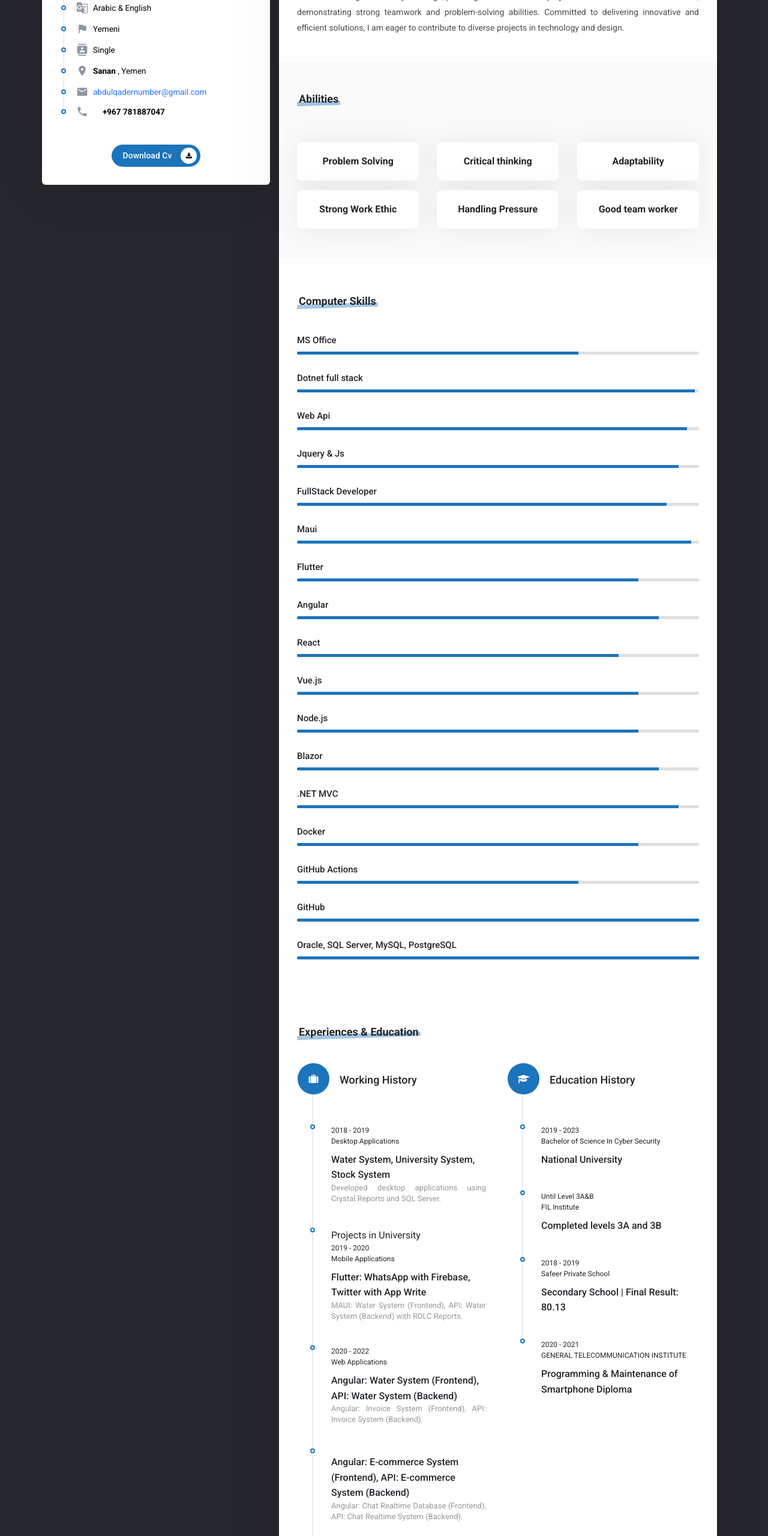
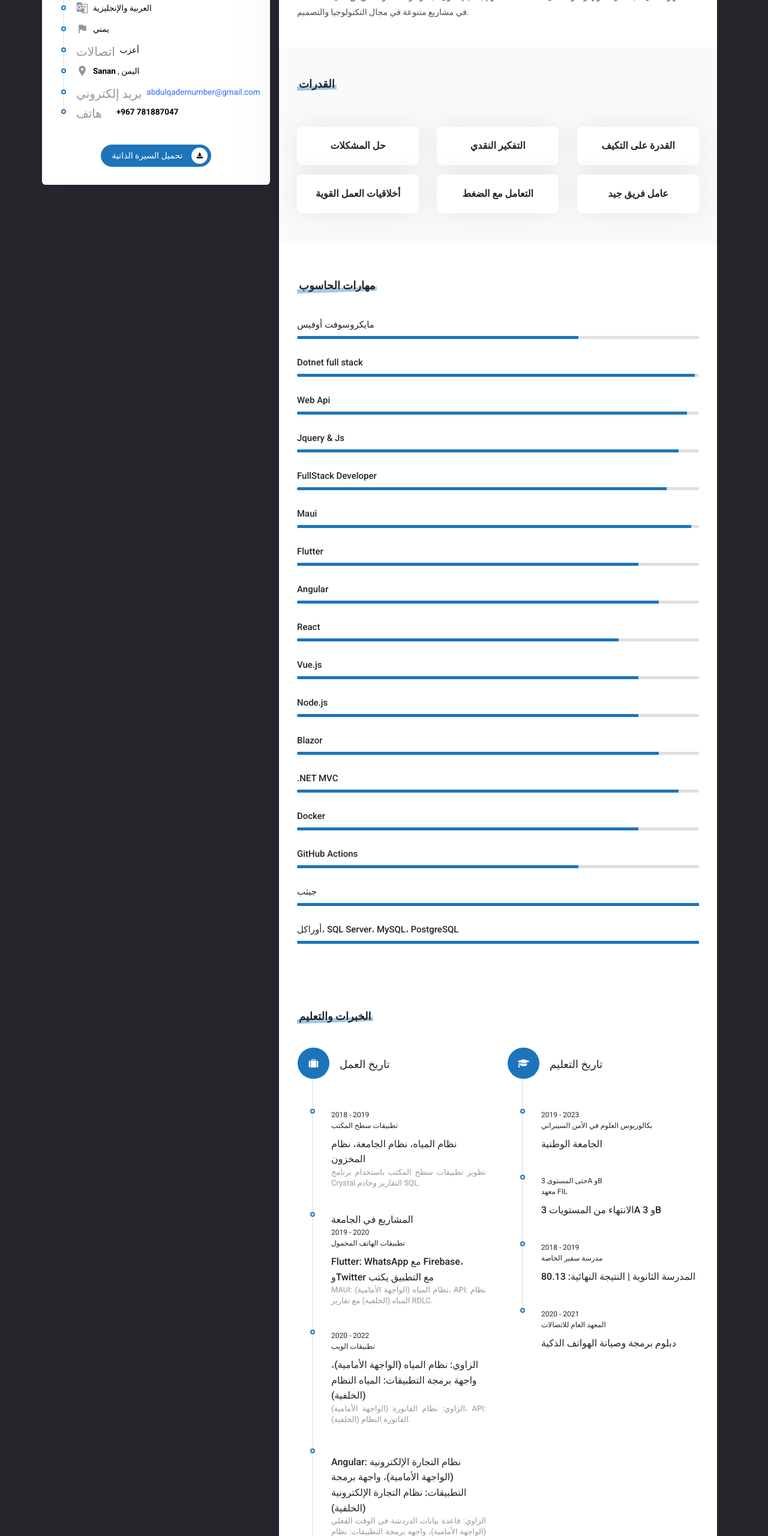
Before and after one commit to Nested101/abdulqader_cv, a plain HTML site: page index.html in a window 1280 px wide. Shown: the part 240-2800 px from the top of the page at 60% size. Drawn offline with Linux system fonts and the light colour scheme.

Commit message:
سيشسي

```diff
--- a/index.html
+++ b/index.html
@@ -1,7 +1,7 @@
 <!DOCTYPE html>
 <html lang="en">
   <head>
-    <title>CV - Abdulqader Jameel Alshawea</title>
+    <title>CV - عبدالقادر جميل محمد صالح الشويع</title>
     <meta charset="UTF-8" />
     <meta name="keywords" content="ali mohammed architect" />
     <meta name="viewport" content="width=device-width, initial-scale=1.0" />
@@ -35,7 +35,7 @@
               <div class="profile">
                 <div class="profile-name">
                   <span data-aos="fade-down" class="name"
-                    >Abdulqader Jameel Alshawea</span
+                    >عبدالقادر جميل محمد صالح الشويع</span
                   ><br />
                   <span data-aos="fade-up" class="job"
                     >Full Stack Developer
@@ -53,7 +53,7 @@
                         class="material-icons text-muted"
                         >person</i
                       ><span class="mx-2 font-weight-bold">
-                        Abdulqader Jammel Al-Shawea</span
+                        عبدالقادر جميل محمد صالح الشويع</span
                       >
                     </p>
                   </li>
@@ -72,7 +72,7 @@
                         style="line-height: 0.5; font-size: 20px"
                         class="material-icons text-muted"
                         >g_translate</i
-                      ><span class="mx-2">Arabic & English</span>
+                      ><span class="mx-2">العربية والإنجليزية</span>
                     </p>
                   </li>
                   <li data-aos="fade-up">
@@ -81,7 +81,7 @@
                         style="line-height: 0.5; font-size: 20px"
                         class="material-icons text-muted"
                         >flag</i
-                      ><span class="mx-2">Yemeni</span>
+                      ><span class="mx-2">يمني</span>
                     </p>
                   </li>
                   <li data-aos="fade-up">
@@ -89,8 +89,8 @@
                       <i
                         style="line-height: 0.5; font-size: 20px"
                         class="material-icons text-muted"
-                        >contacts</i
-                      ><span class="mx-2">Single</span>
+                        >اتصالات</i
+                      ><span class="mx-2">أعزب</span>
                     </p>
                   </li>
                   <li data-aos="fade-up">
@@ -100,7 +100,7 @@
                         class="material-icons text-muted"
                         >location_on</i
                       ><span class="mx-2">
-                        <strong>  Sanan </strong>, Yemen
+                        <strong>  Sanan </strong>, اليمن
                       </span>
                     </p>
                   </li>
@@ -109,7 +109,7 @@
                       <i
                         style="line-height: 0.5; font-size: 20px"
                         class="material-icons text-muted"
-                        >email</i
+                        >بريد إلكتروني</i
                       >
 
                       <a href="mailto:abdulqadernumber@gmail.com">
@@ -124,7 +124,7 @@
                       <i
                         style="line-height: 0.5; font-size: 20px"
                         class="material-icons text-muted"
-                        >phone</i
+                        >هاتف</i
                       >
                       <a href="tel:+967771692923">
                         <span class="mx-2 font-weight-bold">
@@ -145,7 +145,7 @@
                     target="_blank"
                     href="ABDULQADER_JAMEEL_ALSHAWEA_CV.pdf"
                     class="site-btn icon d-inline-block"
-                    >Download Cv
+                    >تحميل السيرة الذاتية
                     <i class="fa fa-download" aria-hidden="true"></i
                   ></a>
                 </div>
@@ -162,7 +162,7 @@
                   <section class="about-me line col-md-12 padding_30 padbot_45">
                     <div data-aos="fade-down" class="section-title">
                       <span></span>
-                      <h2>Summary</h2>
+                      <h2>ملخص</h2>
                     </div>
                     <p
                       data-aos="zoom-in"
@@ -175,7 +175,8 @@
                       programming with Desktop And Mobile And web . Learning
                       Fast in Modern programming language.
                        -->
-                A dynamic and fast-learning software developer with a background in interior design and extensive experience in building web, desktop, and mobile applications. Proficient in modern programming languages, I am adaptable to high-pressure environments and  tackling complex software challenges. My experience includes working on a variety of design, planning, and construction projects as both a trainee and freelancer, demonstrating strong teamwork and problem-solving abilities. Committed to delivering innovative and efficient solutions, I am eager to contribute to diverse projects in technology and design.
+
+مطور برامج ديناميكي وسريع التعلم يتمتع بخلفية في التصميم الداخلي وخبرة واسعة في إنشاء تطبيقات الويب وسطح المكتب والهاتف المحمول. أتقن لغات البرمجة الحديثة، وأنا قادر على التكيف مع البيئات عالية الضغط ومواجهة التحديات البرمجية المعقدة. تشمل تجربتي العمل في مجموعة متنوعة من مشاريع التصميم والتخطيط والبناء كمتدرب ومستقل، مما أظهر العمل الجماعي القوي وقدرات حل المشكلات. ملتزم بتقديم حلول مبتكرة وفعالة، وأنا حريص على المساهمة في مشاريع متنوعة في مجال التكنولوجيا والتصميم.
 
 
                       <br />
@@ -186,7 +187,7 @@
                   <section class="line graybg col-md-12 padding_50 padbot_50">
                     <div data-aos="fade-down" class="section-title bottom_45">
                       <span></span>
-                      <h2>Abilities</h2>
+                      <h2>القدرات</h2>
                     </div>
                     <div class="row align-items-center">
                       <div class="col-12">
@@ -200,7 +201,7 @@
                             <div class="service">
                               <span
                                 class="d-block text-center title font-weight-bold"
-                                >Problem Solving</span
+                                >حل المشكلات</span
                               >
                             </div>
                           </div>
@@ -214,7 +215,7 @@
                         <div class="service">
                           <span
                             class="d-block text-center title font-weight-bold"
-                            >Critical thinking</span
+                            >التفكير النقدي</span
                           >
                         </div>
                       </div>
@@ -227,7 +228,7 @@
                             <div class="service">
                               <span
                                 class="d-block text-center title font-weight-bold"
-                                >Adaptability</span
+                                >القدرة على التكيف</span
                               >
                             </div>
                           </div>
@@ -245,7 +246,7 @@
                         <div class="service">
                           <span
                             class="d-block text-center title font-weight-bold"
-                            >Strong Work Ethic</span
+                            >أخلاقيات العمل القوية</span
                           >
                         </div>
                       </div>
@@ -258,7 +259,7 @@
                         <div class="service">
                           <span
                             class="d-block text-center title font-weight-bold"
-                            >Handling Pressure</span
+                            >التعامل مع الضغط</span
                           >
                         </div>
                       </div>
@@ -269,7 +270,7 @@
                         <div class="service">
                           <span
                             class="d-block text-center title font-weight-bold"
-                            >Good team worker</span
+                            >عامل فريق جيد</span
                           >
                         </div>
                       </div>
@@ -282,11 +283,11 @@
                   <section class="design-skills col-md-12 padding_60 padbot_50">
                     <div data-aos="fade-down" class="section-title bottom_45">
                       <span></span>
-                      <h2>Computer Skills</h2>
+                      <h2>مهارات الحاسوب</h2>
                     </div>
                     <ul class="skill-list">
                            <li data-aos="fade-up">
-                        <h3>MS Office</h3>
+                        <h3>مايكروسوفت أوفيس</h3>
                         <div class="progress">
                           <div class="percentage" style="width: 70%"></div>
                         </div>
@@ -390,14 +391,14 @@
                       </li>
 
                       <li data-aos="fade-up">
-                        <h3>GitHub</h3>
+                        <h3>جيثب</h3>
                         <div class="progress">
                           <div class="percentage" style="width: 100%"></div>
                         </div>
                       </li>
 
                       <li data-aos="fade-up">
-                        <h3>Oracle, SQL Server, MySQL, PostgreSQL</h3>
+                        <h3>أوراكل، SQL Server، MySQL، PostgreSQL</h3>
                         <div class="progress">
                           <div class="percentage" style="width: 100%"></div>
                         </div>
@@ -409,7 +410,7 @@
                   <section class="education">
                     <div data-aos="fade-down" class="section-title top_30">
                       <span></span>
-                      <h2>Experiences & Education</h2>
+                      <h2>الخبرات والتعليم</h2>
                     </div>
                     <div class="row">
                       <div
@@ -418,7 +419,7 @@
                         <ul class="timeline col-md-12">
                           <li data-aos="fade-down">
                             <i class="fa fa-suitcase" aria-hidden="true"></i>
-                            <h2 class="timeline-title">Working History</h2>
+                            <h2 class="timeline-title">تاريخ العمل</h2>
                           </li>
 
                           <li data-aos="fade-up">
@@ -426,46 +427,45 @@
                             <span class="pt-0"
                               >2018 - 2019
                               <small class="d-block"
-                                >Desktop Applications</small
+                                >تطبيقات سطح المكتب</small
                               >
                             </span>
                             <h3 class="line-title">
-                              Water System, University System, Stock System
-                            </h3>
+نظام المياه، نظام الجامعة، نظام المخزون                            </h3>
                             <p class="text-justify little-text">
-                              Developed desktop applications using Crystal
-                              Reports and SQL Server.
+                             تطوير تطبيقات سطح المكتب باستخدام برنامج Crystal
+                              التقارير وخادم SQL.
                             </p>
                           </li>
 
-                          <li data-aos="fade-up">      Projects in University
+                          <li data-aos="fade-up">      المشاريع في الجامعة
 
                             <span class="pt-0"
                               >2019 - 2020
-                              <small class="d-block">Mobile Applications</small>
+                              <small class="d-block">تطبيقات الهاتف المحمول</small>
                             </span>
                             <h3 class="line-title">
-                              Flutter: WhatsApp with Firebase, Twitter with App
-                              Write
+                              Flutter: WhatsApp مع Firebase، وTwitter مع التطبيق
+                              يكتب
                             </h3>
                             <p class="text-justify little-text">
-                              MAUI: Water System (Frontend), API: Water System
-                              (Backend) with RDLC Reports.
+                              MAUI: نظام المياه (الواجهة الأمامية)، API: نظام المياه
+                              (الخلفية) مع تقارير RDLC.
                             </p>
                           </li>
 
                           <li data-aos="fade-up">
                             <span class="pt-0"
                               >2020 - 2022
-                              <small class="d-block">Web Applications</small>
+                              <small class="d-block">تطبيقات الويب</small>
                             </span>
                             <h3 class="line-title">
-                              Angular: Water System (Frontend), API: Water
-                              System (Backend)
+                              الزاوي: نظام المياه (الواجهة الأمامية)، واجهة برمجة التطبيقات: المياه
+                              النظام (الخلفية)
                             </h3>
                             <p class="text-justify little-text">
-                              Angular: Invoice System (Frontend), API: Invoice
-                              System (Backend).
+                              الزاوي: نظام الفاتورة (الواجهة الأمامية)، API: الفاتورة
+                              النظام (الخلفية).
                             </p>
                           </li>
 
@@ -474,12 +474,12 @@
                               <small class="d-block"></small>
                             </span>
                             <h3 class="line-title">
-                              Angular: E-commerce System (Frontend), API:
-                              E-commerce System (Backend)
+                              Angular: نظام التجارة الإلكترونية (الواجهة الأمامية)، واجهة برمجة التطبيقات:
+                              نظام التجارة الإلكترونية (الخلفية)
                             </h3>
                             <p class="text-justify little-text">
-                              Angular: Chat Realtime Database (Frontend), API:
-                              Chat Realtime System (Backend).
+                              الزاوي: قاعدة بيانات الدردشة في الوقت الفعلي (الواجهة الأمامية)، واجهة برمجة التطبيقات:
+                              نظام الدردشة الحقيقي (الخلفية).
                             </p>
                           </li>
 
@@ -488,10 +488,10 @@
                               <small class="d-block"></small>
                             </span>
                             <h3 class="line-title">
-                              ASP.NET Core: ERP System with jQuery and JS
+                              ASP.NET Core: نظام تخطيط موارد المؤسسات (ERP) مع jQuery وJS
                             </h3>
                             <p class="text-justify little-text">
-                              React and MobX: Activities App.
+                              React وMobX: تطبيق الأنشطة.
                             </p>
                           </li>
 
@@ -500,42 +500,42 @@
                               <small class="d-block"></small>
                             </span>
                             <h3 class="line-title">
-                              React and Redux: MERN Stack E-commerce, NodeJS:
-                              Backend
+                              التفاعل والإعادة: MERN Stack للتجارة الإلكترونية، NodeJS:
+                              الخلفية
                             </h3>
                             <p class="text-justify little-text">
-                              VUE JS with .NET: ERP Water.
+                              VUE JS مع .NET: ERP Water.
                             </p>
                           </li>
 
                           <li data-aos="fade-up">
                             <span class="pt-0"
                               >
-                              <small class="d-block">General Management</small>
+                              <small class="d-block">الإدارة العامة</small>
                             </span>
                             <h3 class="line-title">
-                              Multi-language management, General permission
-                              management
+                              إدارة متعددة اللغات، إذن عام
+                              إدارة
                             </h3>
                             <p class="text-justify little-text">
-                              Log management tools, Captcha, Cache data, Data
-                              dictionary.
+                              أدوات إدارة السجل، Captcha، بيانات ذاكرة التخزين المؤقت، البيانات
+                              قاموس.
                             </p>
                           </li>
 
                           <li data-aos="fade-up">
                             <span class="pt-0"
                               >  2022 - 2024
-                              <small class="d-block">Outsourcing</small>
+                              <small class="d-block">الاستعانة بمصادر خارجية</small>
                             </span>
                             <h3 class="line-title">
-                              Datatrans Company
+                              شركة داتا ترانس
                             </h3>
                             <p class="text-justify little-text">
-                              Asp.net Core MVC Projects: <br />
-                              Nawras System <br />
-                              ANHAR System <br />
-                              Saned Service System Improvements with jQuery and JS.
+                             مشاريع Asp.net الأساسية MVC: <br />
+                              نظام النورس <br />
+                              أنظمة أنهار <br />
+                              تحسينات نظام خدمة Saned باستخدام jQuery وJS.
                             </p>
                           </li>
 
@@ -546,21 +546,21 @@
                             </span>
 <span class="pt-0"></span>
                               <small class="d-block">
-                              Dotnet Microservices with API Gateway using Docker
-                              and RabbitMQ </small>
+                              خدمات Dotnet Microservices مع بوابة API باستخدام Docker
+                              و رابيتMQ </small>
                             </span>
 
 
                             <p class="text-justify little-text">
                               <br />
-                              Project Modules: CRM <br />
+                              وحدات المشروع: إدارة علاقات العملاء <br />
                               SanedAttendance <br />
-                              SanedServices <br />
-                              SanedCompliance <br />
+                              خدمات ساند <br />
+                              الامتثال ساند <br />
                               SanedLossIntelligence <br />SanedTalentAcquisition
                               <br />
-                              SanedPerformanceManagement <br />
-                              Api gateway with other modules.
+                              إدارة الأداء ساند <br />
+                              بوابة API مع وحدات أخرى.
                             </p>
                           </li>
 
@@ -639,25 +639,25 @@
                               class="fa fa-graduation-cap"
                               aria-hidden="true"
                             ></i>
-                            <h2 class="timeline-title">Education History</h2>
+                            <h2 class="timeline-title">تاريخ التعليم</h2>
                           </li>
                           <li data-aos="fade-up">
                             <span class="pt-0"
                               >2019 - 2023
                               <small class="d-block"
-                                >Bachelor of Science In Cyber Security</small
+                                >بكالوريوس العلوم في الأمن السيبراني</small
                               >
                             </span>
-                            <h3 class="line-title">National University</h3>
+                            <h3 class="line-title">الجامعة الوطنية</h3>
                           </li>
 
                           <li data-aos="fade-up">
                             <span class="pt-0"
-                              >Until Level 3A&B
-                              <small class="d-block">FIL Institute</small>
+                              >حتى المستوى 3A وB
+                              <small class="d-block">معهد FIL</small>
                             </span>
                             <h3 class="line-title">
-                              Completed levels 3A and 3B
+                              الانتهاء من المستويات 3A و 3B
                             </h3>
                           </li>
 
@@ -665,23 +665,22 @@
                             <span class="pt-0"
                               >2018 - 2019
                               <small class="d-block"
-                                >Safeer Private School</small
+                                >مدرسة سفير الخاصة</small
                               >
                             </span>
                             <h3 class="line-title">
-                              Secondary School | Final Result: 80.13
-                            </h3>
+المدرسة الثانوية | النتيجة النهائية: 80.13                            </h3>
                           </li>
 
                           <li data-aos="fade-up">
                             <span class="pt-0"
                               >2020 - 2021
                               <small class="d-block"
-                                >GENERAL TELECOMMUNICATION INSTITUTE</small
+                                >المعهد العام للاتصالات</small
                               >
                             </span>
                             <h3 class="line-title">
-                              Programming & Maintenance of Smartphone Diploma
+                             دبلوم برمجة وصيانة الهواتف الذكية
                             </h3>
                           </li>
 
```
